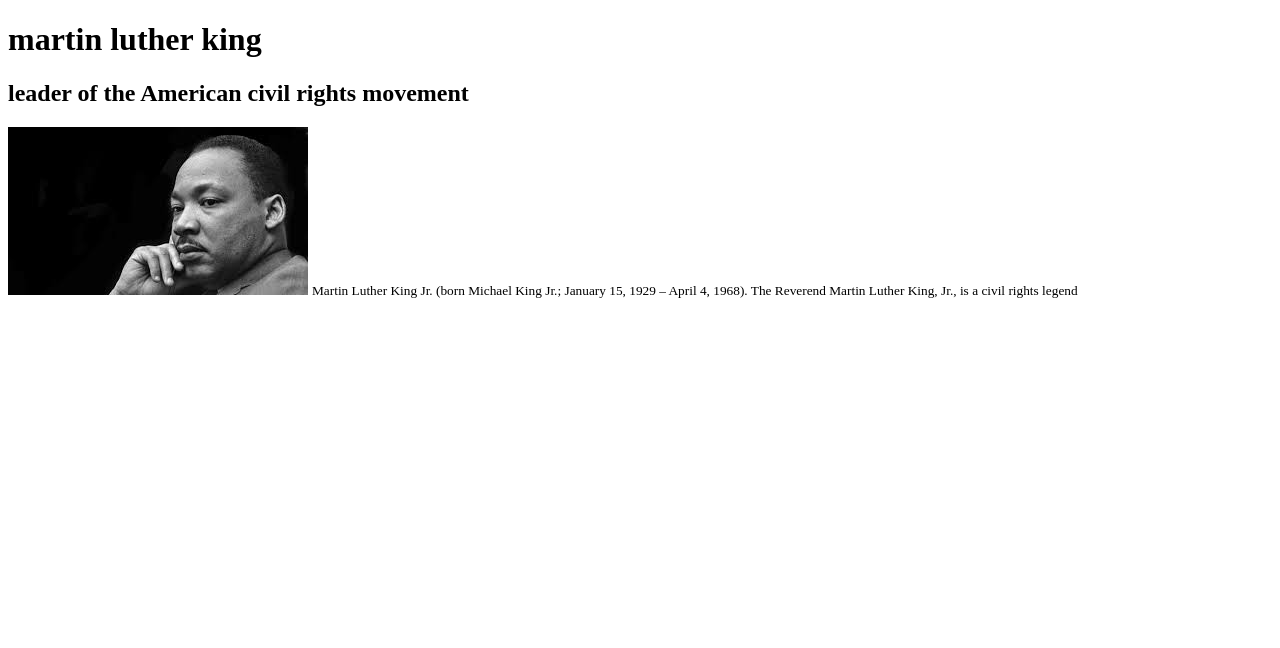
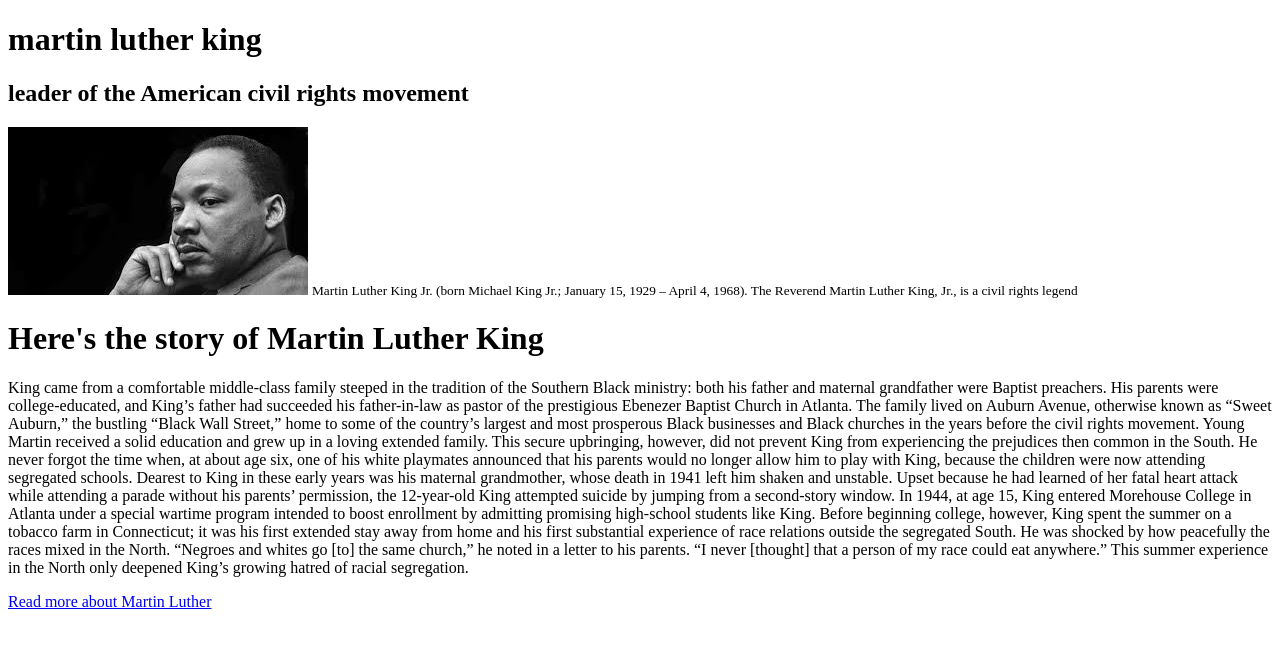
Before and after one commit to felixndumba/tribute_page, a plain HTML site: page index.html in a window 1280 px wide. Drawn offline with Linux system fonts and the light colour scheme.

Commit message:
Added the p, h and a tags

```diff
--- a/index.html
+++ b/index.html
@@ -12,11 +12,51 @@
       <h2 id="title">leader of the American civil rights movement</h2>
       <div id="img-div">
         <img src="/images.jpg" id="image" alt="" />
-        <small id="img-caption">Martin Luther King Jr. (born Michael King Jr.; January 15, 1929 – April 4, 1968). The Reverend Martin Luther King, Jr., is a civil rights legend</small>
+        <small id="img-caption"
+          >Martin Luther King Jr. (born Michael King Jr.; January 15, 1929 –
+          April 4, 1968). The Reverend Martin Luther King, Jr., is a civil
+          rights legend</small
+        >
       </div>
-      <h1 id="title"></h1>
-      <p id="tribute-info"></p>
-      <a id="tribute-link" href="" target="_blank"></a>
+      <h1 id="title">Here's the story of Martin Luther King</h1>
+      <p id="tribute-info">
+        King came from a comfortable middle-class family steeped in the
+        tradition of the Southern Black ministry: both his father and maternal
+        grandfather were Baptist preachers. His parents were college-educated,
+        and King’s father had succeeded his father-in-law as pastor of the
+        prestigious Ebenezer Baptist Church in Atlanta. The family lived on
+        Auburn Avenue, otherwise known as “Sweet Auburn,” the bustling “Black
+        Wall Street,” home to some of the country’s largest and most prosperous
+        Black businesses and Black churches in the years before the civil rights
+        movement. Young Martin received a solid education and grew up in a
+        loving extended family. This secure upbringing, however, did not prevent
+        King from experiencing the prejudices then common in the South. He never
+        forgot the time when, at about age six, one of his white playmates
+        announced that his parents would no longer allow him to play with King,
+        because the children were now attending segregated schools. Dearest to
+        King in these early years was his maternal grandmother, whose death in
+        1941 left him shaken and unstable. Upset because he had learned of her
+        fatal heart attack while attending a parade without his parents’
+        permission, the 12-year-old King attempted suicide by jumping from a
+        second-story window. In 1944, at age 15, King entered Morehouse College
+        in Atlanta under a special wartime program intended to boost enrollment
+        by admitting promising high-school students like King. Before beginning
+        college, however, King spent the summer on a tobacco farm in
+        Connecticut; it was his first extended stay away from home and his first
+        substantial experience of race relations outside the segregated South.
+        He was shocked by how peacefully the races mixed in the North. “Negroes
+        and whites go [to] the same church,” he noted in a letter to his
+        parents. “I never [thought] that a person of my race could eat
+        anywhere.” This summer experience in the North only deepened King’s
+        growing hatred of racial segregation.
+      </p>
+      <a
+        id="tribute-link"
+        href="https://en.wikipedia.org/wiki/Martin_Luther_King_Jr."
+        target="_blank"
+      >
+        Read more about Martin Luther</a
+      >
     </main>
   </body>
 </html>
```
